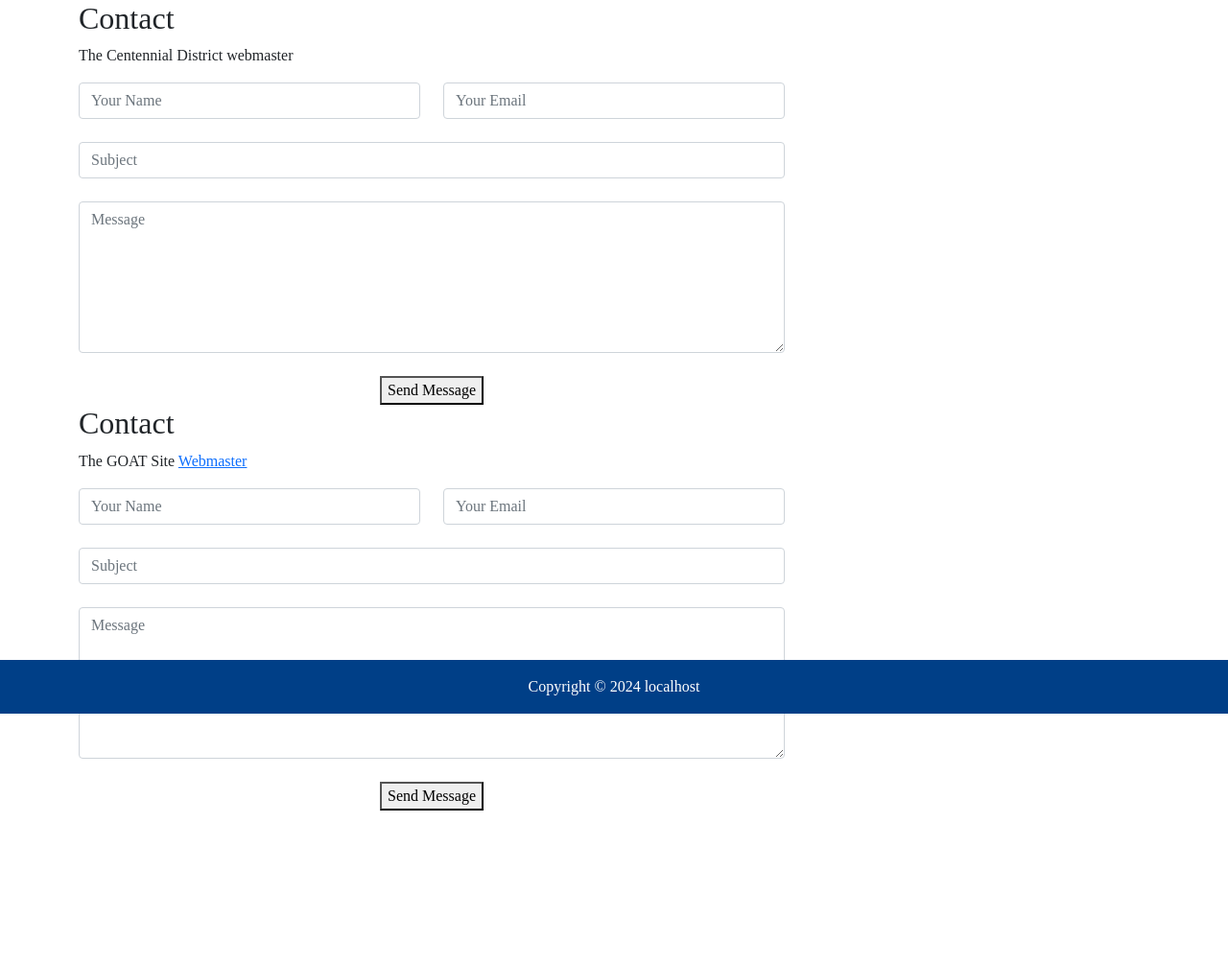
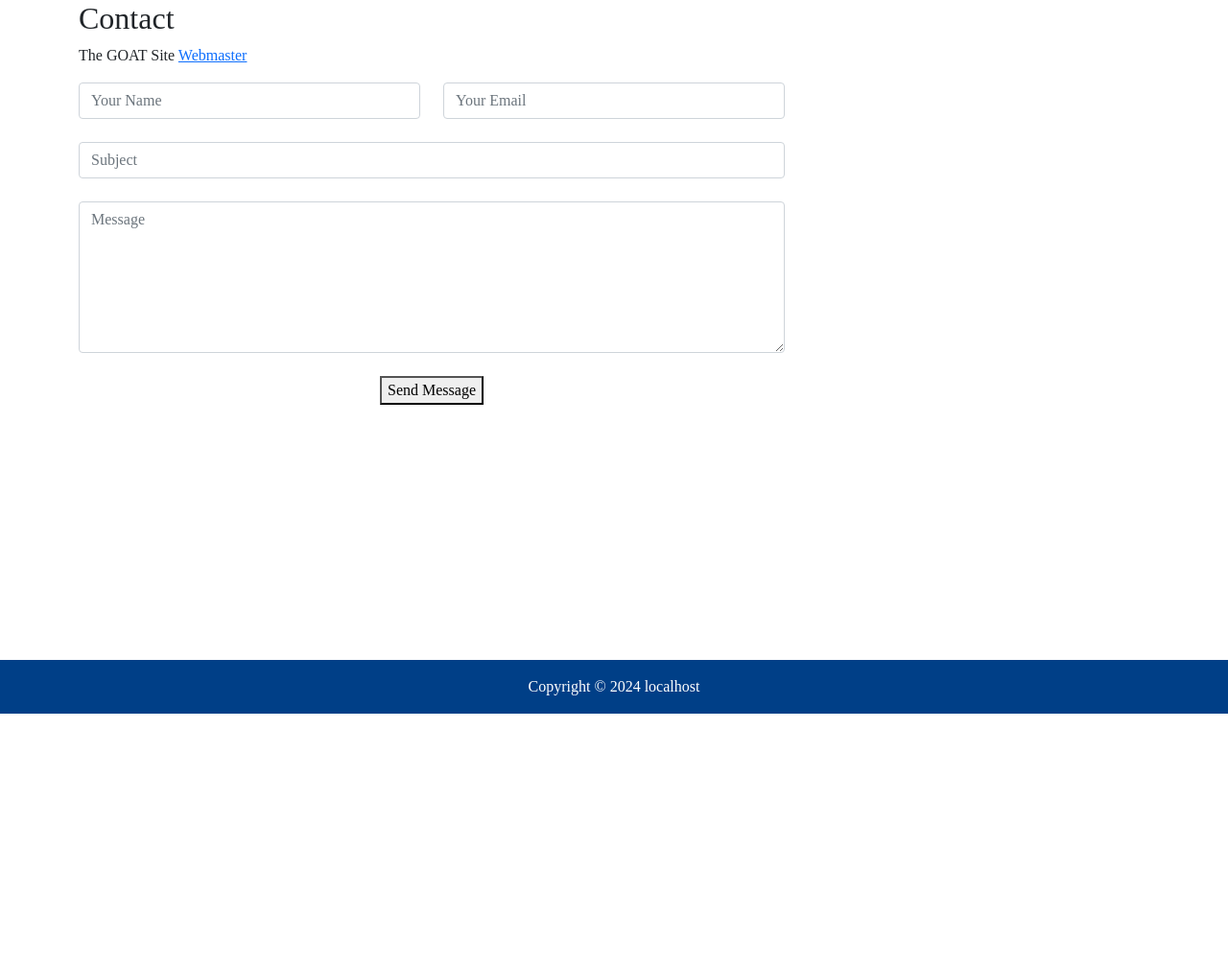
Before and after one commit to rhall290472/goatbook.site, a PHP site: page /Contact.php in a window 1280 px wide. Shown: the part 56-1061 px from the top of the page at 96% size. After the commit the page ends 800 px from the top, so only its background shows below. Run offline with PHP 8.4, Linux system fonts and the light colour scheme; some libraries are stand-ins or nearby versions.

Commit message:
Added Aduit and restore contact page

```diff
--- a/Contact.php
+++ b/Contact.php
@@ -2,79 +2,6 @@
 if (!session_id()) {
   session_start();
 }
-?>
-<!-- <script src="assets/vendor/php-email-form/validate.js"></script> -->
-
-<!DOCTYPE html>
-<html lang="en">
-
-<head>
-  <?php include('head.php'); ?>
-</head>
-
-<body>
-  <?php
-  include_once('header.php');
-  ?>
-
-  <div class="container section-title" data-aos="fade-up">
-    <h2>Contact</h2>
-    <p>The Centennial District webmaster</p>
-  </div><!-- End Section Title -->
-
-  <div class="container">
-
-    <div class="row gy-4">
-
-
-      <div class="col-lg-8">
-        <form action="forms/info.php" method="post" class="php-email-form" data-aos="fade-up" data-aos-delay="200">
-          <div class="row gy-4">
-
-            <div class="col-md-6">
-              <input type="text" name="name" class="form-control" placeholder="Your Name" required="">
-            </div>
-
-            <div class="col-md-6 ">
-              <input type="email" class="form-control" name="email" placeholder="Your Email" required="">
-            </div>
-
-            <div class="col-md-12">
-              <input type="text" class="form-control" name="subject" placeholder="Subject" required="">
-            </div>
-
-            <div class="col-md-12">
-              <textarea class="form-control" name="message" rows="6" placeholder="Message" required="" style="height:100%;"></textarea>
-            </div>
-
-            <div class="col-md-12 text-center">
-              <!-- <div class="loading">Loading</div>
-              <div class="error-message"></div>
-              <div class="sent-message">Your message has been sent. Thank you!</div> -->
-              <div class="loading"></div>
-              <div class="error-message"></div>
-              <div class="sent-message"></div>
-
-              <button type="submit">Send Message</button>
-            </div>
-
-          </div>
-        </form>
-      </div><!-- End info Form -->
-    </div>
-  </div>
-
-
-  <?php include('Footer.php'); ?>
-
-
-
-</body>
-
-</html><?php
-if (!session_id()) {
-  session_start();
-
   include('cGOAT.php');
   $cGOAT = cGOAT::getInstance();
 
@@ -82,7 +9,6 @@ if (!session_id()) {
   require 'assets/vendor/php-email-form/PHPMailer.php';
   require 'assets/vendor/php-email-form/SMTP.php';
 
-}
 ?>
   <!-- <script src="assets/vendor/php-email-form/validate.js"></script> -->
 
--- a/ViewUsers.php
+++ b/ViewUsers.php
@@ -97,7 +97,7 @@ if (!(isset($_SESSION["loggedin"]) && $_SESSION["loggedin"] === true)) {
         <?php
         while ($row = $result->fetch_assoc()) {
           echo "<tr><td>" .
-            "<a href='../forms/EditUsers.php?IDX=" . $row["id"] . "'>" . $row["id"] . "</a>" . "</td><td>" .
+            "<a href='#'?IDX=" . $row["id"] . "'>" . $row["id"] . "</a>" . "</td><td>" .
             $row["username"] . "</td><td>" .
             $row["email"] . "</td><td>" .
             $row["password"] . "</td><td>" .
--- a/index.php
+++ b/index.php
@@ -57,13 +57,13 @@ if (!session_id()) {
                   <i class="fs-4 bi-book"></i> <span class="ms-1 d-none d-sm-inline">Admin</span></a>
                 <ul class="collapse nav flex-column ms-1" id="submenu4" data-bs-parent="#menu">
                   <li class="w-100">
-                    <a href="./ViewUsers.php" target="_blank" class="nav-link px-0"> <span class="d-none d-sm-inline">View Users</span></a>
+                    <a href="./ViewUsers.php" class="nav-link px-0"> <span class="d-none d-sm-inline">View Users</span></a>
                   </li>
                   <li>
-                    <a href="#" target="_blank" class="nav-link px-0"> <span class="d-none d-sm-inline">View Error Log</span></a>
+                    <a href="#" class="nav-link px-0"> <span class="d-none d-sm-inline">View Error Log</span></a>
                   </li>
                   <li>
-                    <a href="#" target="_blank" class="nav-link px-0"> <span class="d-none d-sm-inline">View Audit Log</span></a>
+                    <a href="./AuditSite.php"  class="nav-link px-0"> <span class="d-none d-sm-inline">View Audit Log</span></a>
                   </li>
                 </ul>
               </li>
```
Also changed, not shown: AuditSite.php (added, +119 -0 lines).
